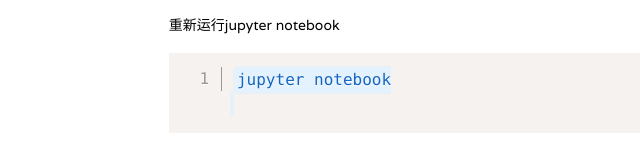
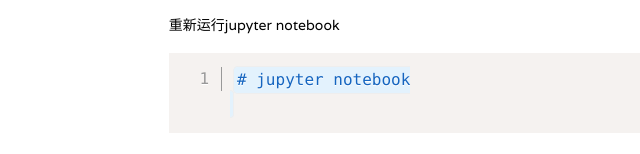
Before and after one commit to huzhishan/huzhishan.github.io, a plain HTML site: page 2019/12/02/Jupyter-not-working/index.html in a window 1280 px wide. Shown: the part 793-947 px from the top of the page, 132-772 px from the left. Drawn offline with Linux system fonts and the light colour scheme.

Commit message:
Site updated: 2020-10-28 11:41:26

```diff
--- a/2019/12/02/Jupyter-not-working/index.html
+++ b/2019/12/02/Jupyter-not-working/index.html
@@ -217,7 +217,7 @@ export LANG=en_US.UTF-8
 <pre class="line-numbers language-language-bash"><code class="language-language-bash">source ~/.bash_profile
 <span aria-hidden="true" class="line-numbers-rows"><span></span></span></code></pre>
 <p>重新运行jupyter notebook</p>
-<pre class="line-numbers language-language-bash"><code class="language-language-bash">jupyter notebook
+<pre class="line-numbers language-language-python"><code class="language-language-python"># jupyter notebook
 <span aria-hidden="true" class="line-numbers-rows"><span></span></span></code></pre>
 <p>Done! Enjoy!</p>
 <p>test:</p>
```
Also changed, not shown: content.json (+1 -1 lines).
